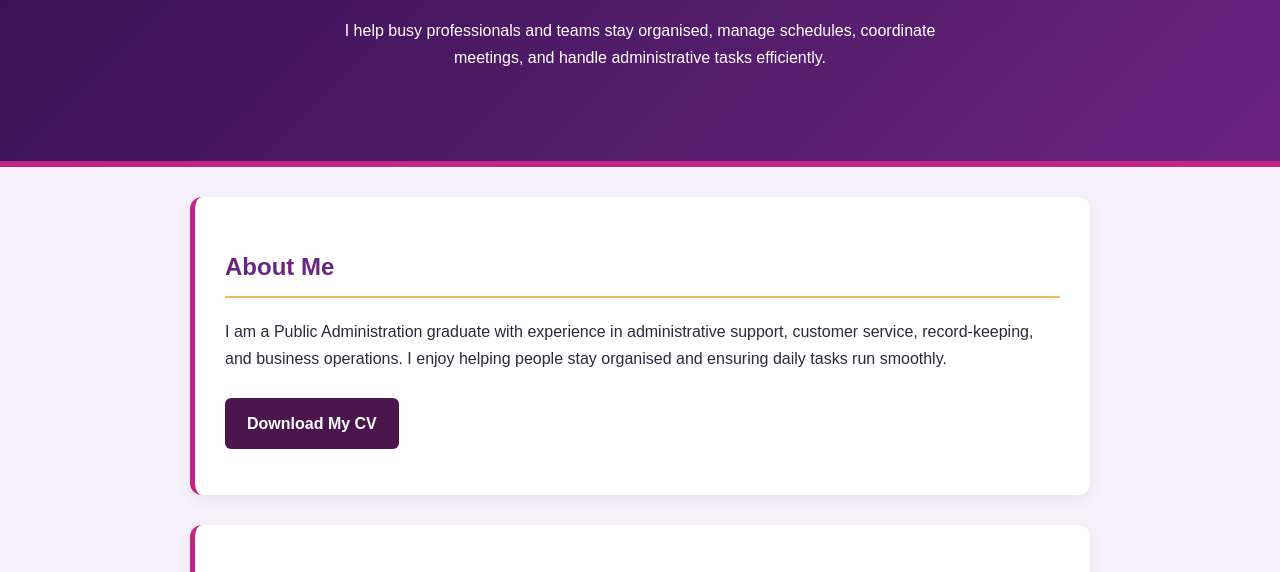
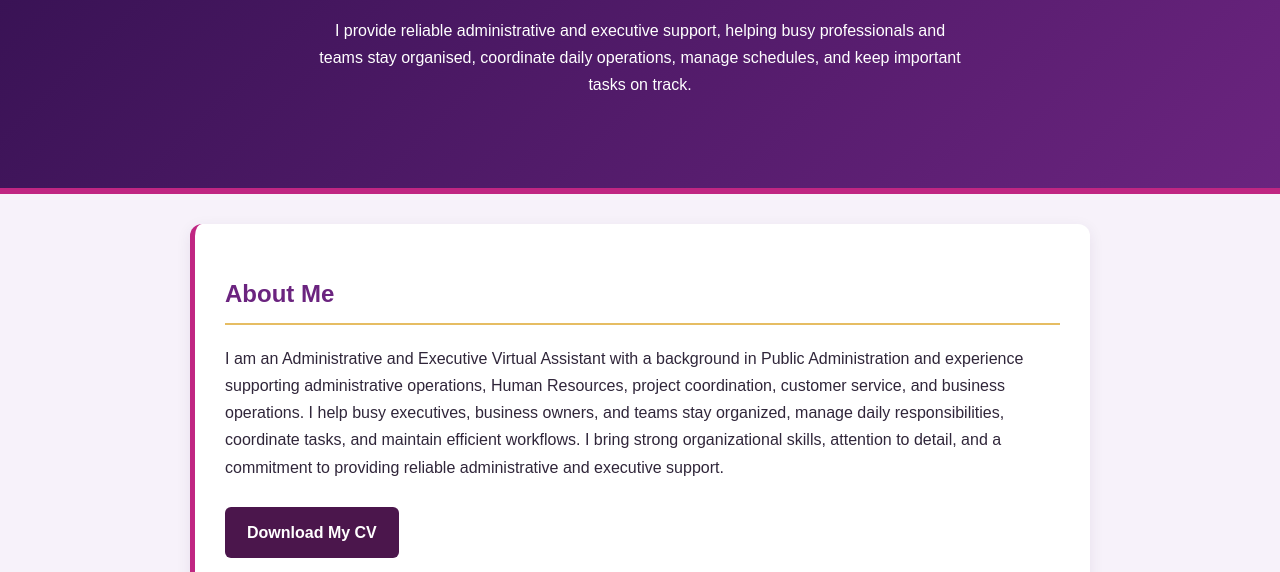
Before and after one commit to liliangodpower/lilian-va-website, a plain HTML site: page index.html in a window 1280 px wide. Shown: the part 219-791 px from the top of the page. Drawn offline with Linux system fonts and the light colour scheme.

Commit message:
Update index.html

```diff
--- a/index.html
+++ b/index.html
@@ -12,21 +12,27 @@
     <header>
         <h1>Lilian Jonathan Godpower</h1>
         <h2>Administrative &amp; Executive Virtual Assistant</h2>
-        <p>
-            I help busy professionals and teams stay organised,
-            manage schedules, coordinate meetings, and handle
-            administrative tasks efficiently.
-        </p>
+            <p>
+    I provide reliable administrative and executive support,
+    helping busy professionals and teams stay organised,
+    coordinate daily operations, manage schedules, and keep
+    important tasks on track.
+</p>
     </header>
 
 
 <section>
     <h2>About Me</h2>
     <p>
-        I am a Public Administration graduate with experience
-        in administrative support, customer service, record-keeping,
-        and business operations. I enjoy helping people stay organised
-        and ensuring daily tasks run smoothly.
+         I am an Administrative and Executive Virtual Assistant with a
+    background in Public Administration and experience supporting
+    administrative operations, Human Resources, project coordination,
+    customer service, and business operations. I help busy executives,
+    business owners, and teams stay organized, manage daily
+    responsibilities, coordinate tasks, and maintain efficient
+    workflows. I bring strong organizational skills, attention to
+    detail, and a commitment to providing reliable administrative
+    and executive support.
     </p>
 
     <p>
```
